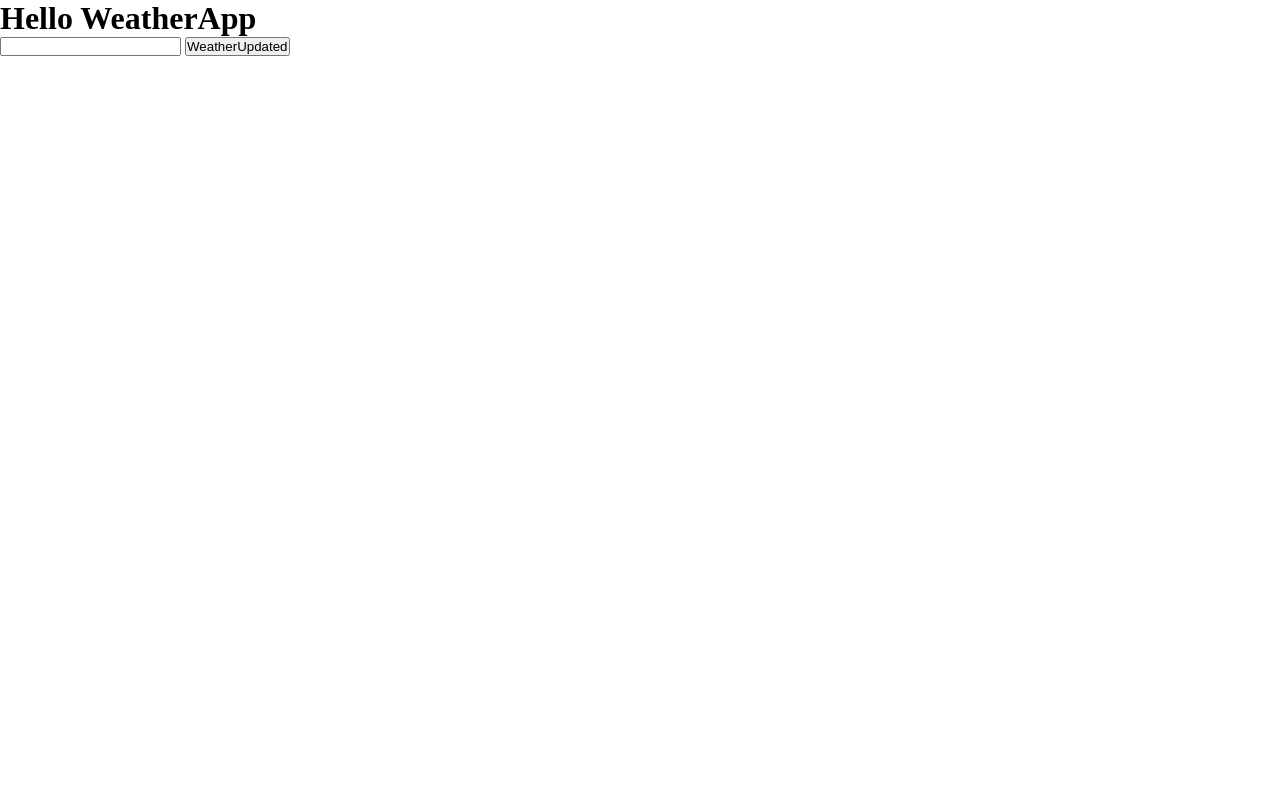
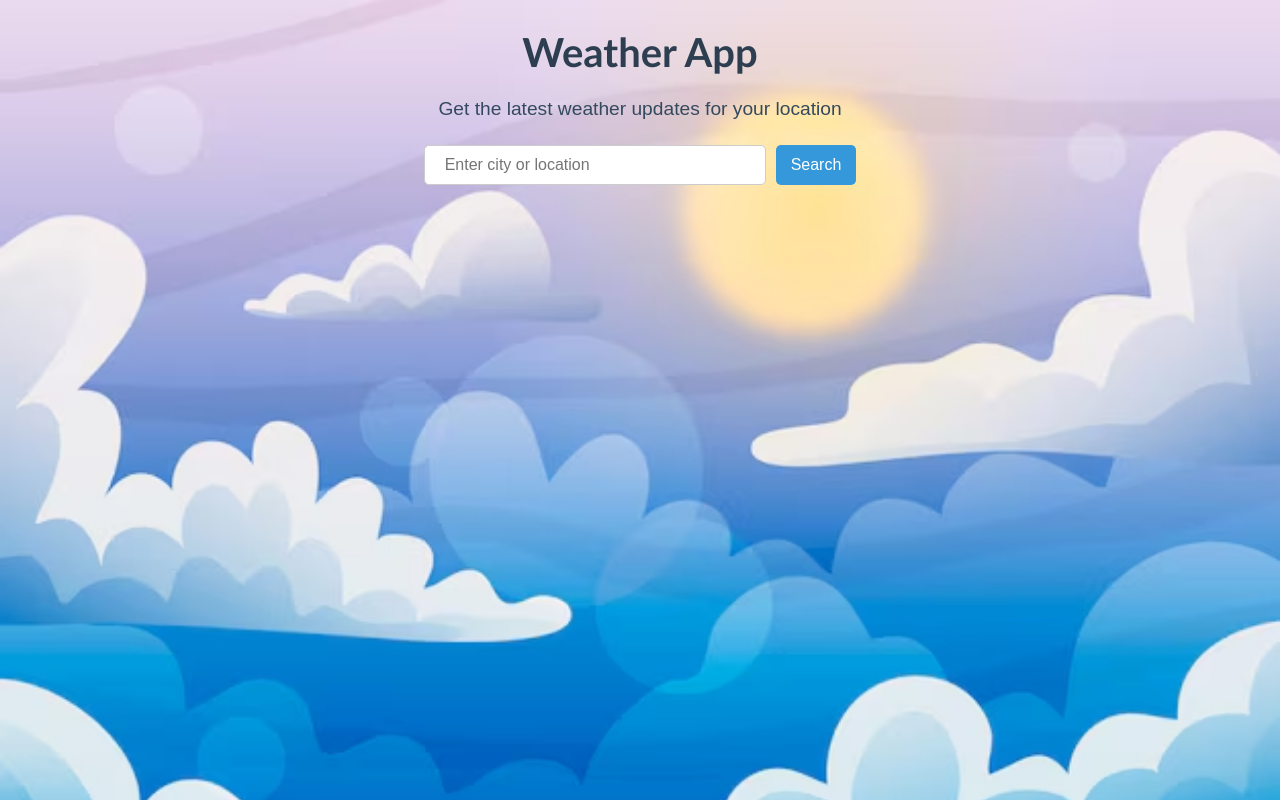
Before and after one commit to mjavedjs/weather_App, a plain HTML site: page index.html in a window 1280 px wide. Drawn offline with Linux system fonts and the light colour scheme.

Commit message:
weaterApp

```diff
--- a/app.js
+++ b/app.js
@@ -2,16 +2,30 @@
 let btn = document.querySelector('#btn');
 let form =document.querySelector('#weatherForm')
 let userValue = document.querySelector("#userInput");
+let container = document.querySelector('.container');
 btn.addEventListener('click',(e)=>{
-
     console.log(userValue.value)
-
     fetch(`https://api.weatherapi.com/v1/current.json?key=52bfd4288adf4cf69b1174342241811&q=${userValue.value}&aqi=no`)
      .then((res)=>{
         return res.json()
      })
      .then((res)=>{
         console.log(res)
+        container.innerHTML = `
+                <div class="card">
+                    <h2 id="city-name">${res.location.name}</h2>
+                    <div class="temp">
+                        <span id="temperature">${res.current.temp_c}°C</span>
+                    </div>
+                    <div class="details">
+                        <p>Feels Like: <span>${res.current.feelslike_c}°C</span></p>
+                        <p>Humidity: <span>${res.current.humidity}%</span></p>
+                        <p>Wind Speed: <span>${res.current.wind_kph} km/h</span></p>
+                    </div>
+                </div>
+
+        `
+        userValue.value  = ""
      })
    .catch((err)=>{
     console.log(err)
--- a/index.html
+++ b/index.html
@@ -7,10 +7,15 @@
     <title>WeatherApp</title>
 </head>
 <body>
-    <h1>Hello WeatherApp</h1>
-        <input type="text" id="userInput">
-        <button  id="btn">WeatherUpdated</button>
-
+    <div class="content">
+        <h1>Weather App</h1>
+        <p class="get">Get the latest weather updates for your location</p>
+        <div class="input-group">
+            <input type="text" id="userInput" placeholder="Enter city or location">
+            <button class="btn-search" id="btn">Search</button>
+        </div>
+    </div>
+      <div class="container"></div>
 
     <script src="app.js"></script>
 </body>
--- a/style.css
+++ b/style.css
@@ -1,5 +1,104 @@
-*{
-    margin: 0%;
-    padding: 0%;
-    box-sizing:border-box;
+body, h1, p {
+    margin: 0;
+    padding: 0;
 }
+
+body {
+    font-family: 'Arial', sans-serif;
+    color: #333;
+    line-height: 1.6;
+    background-image:url(./sky-background-video-conferencing_23-2148639325.avif);
+    background-repeat:no-repeat;
+    background-size:cover;
+    height:100vh;
+}
+
+.content {
+    text-align: center;
+    padding: 20px;
+}
+
+h1 {
+    font-size:2.5rem;
+    margin-bottom:10px;
+    color: #2c3e50;
+    font-family: 'Gill Sans', 'Gill Sans MT', Calibri, 'Trebuchet MS', sans-serif;
+}
+
+p {
+    font-size: 1.2rem;
+    margin-bottom: 20px;
+    color: #34495e;
+}
+
+.input-group {
+    display: flex;
+    justify-content: center;
+    margin-bottom: 20px;
+}
+
+input[type="text"] {
+    padding:10px 20px;
+    font-size: 1rem;
+    border: 1px solid #ccc;
+    border-radius: 5px;
+    width: 300px;
+    transition: border-color 0.3s;
+}
+
+input[type="text"]:focus {
+    border-color: #3498db;
+    outline: none;
+}
+
+.btn-search {
+    padding: 10px 15px;
+    font-size: 1rem;
+    color: #fff;
+    background-color: #3498db;
+    border: none;
+    border-radius: 5px;
+    cursor: pointer;
+    margin-left: 10px;
+    transition: background-color 0.3s;
+}
+
+.btn-search:hover {
+    background-color: #2980b9;
+}
+
+.container {
+    display: flex;
+    justify-content: center;
+    margin-top: 20px;
+}
+
+.card {
+    /* background-color: rgba(255, 255, 255, 0.7); White with transparency */
+    border-radius: 10px;
+    box-shadow: 0 2px 10px rgba(0, 0, 0, 0.1);
+    padding: 20px;
+    width: 300px;
+    text-align: center;
+    backdrop-filter:blur(20px);
+}
+
+
+.card h2 {
+    font-size: 2rem;
+    margin-bottom: 15px;
+    color: #2c3e50;
+}
+
+.temp {
+    font-size: 3rem;
+    color: #e74c3c;
+}
+
+.details p {
+    margin: 5px 0;
+}
+
+.details span {
+    font-weight: bold;
+}
```
Also changed, not shown: sky-background-video-conferencing_23-2148639325.avif (added).
